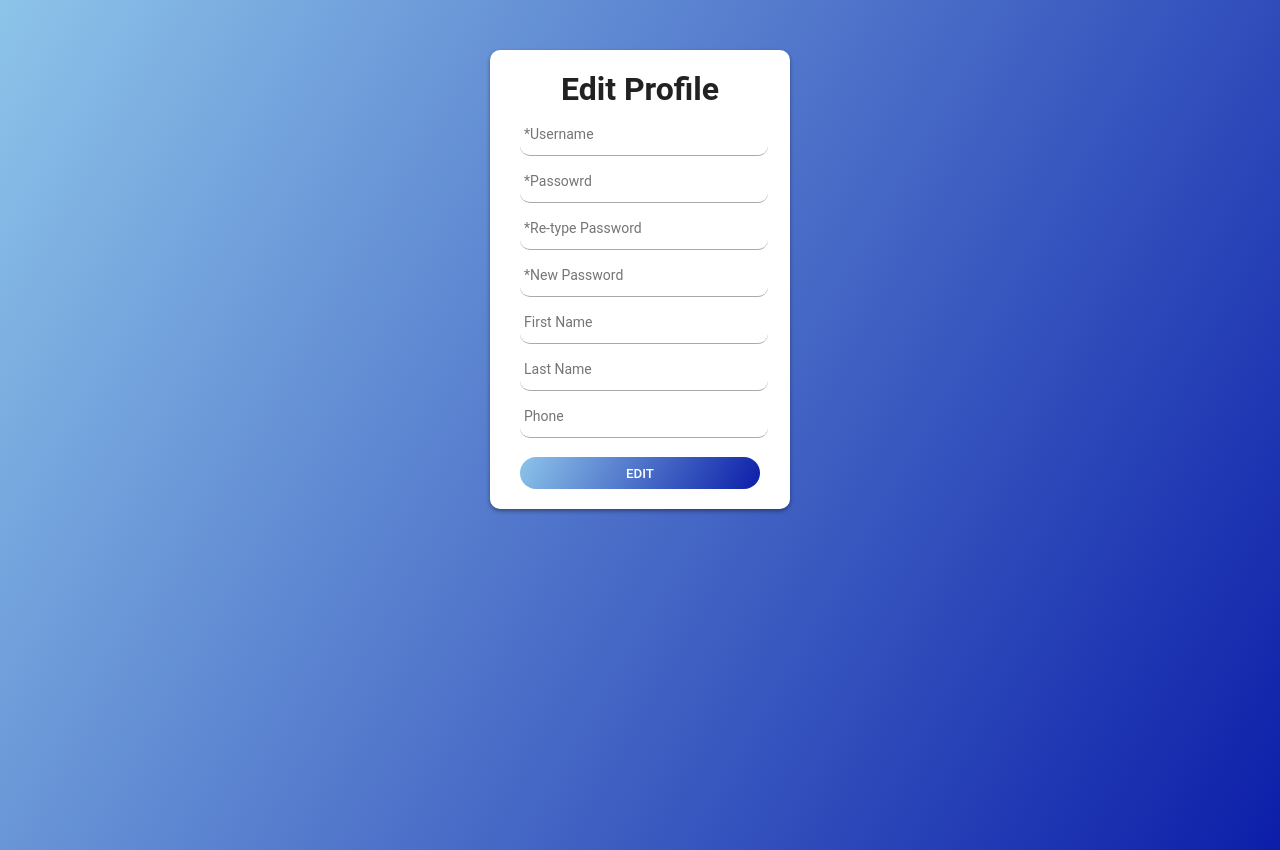
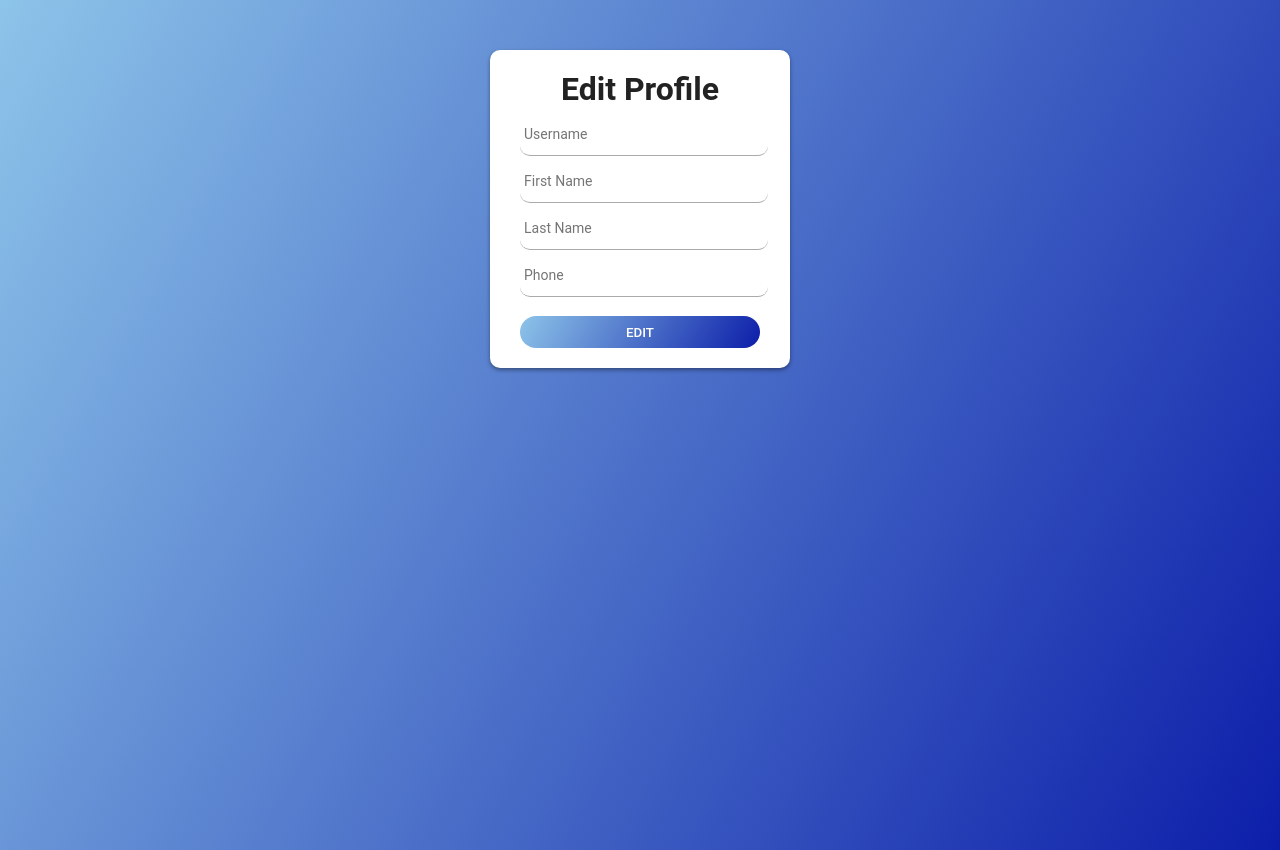
Before and after one commit to minh26799/WebProgramming-WebsiteforDrugStore, a PHP site: page /views/editProfile.php in a window 1280 px wide. Run offline with PHP 8.4, Linux system fonts and the light colour scheme.

Commit message:
New change

```diff
--- a/views/editProfile.php
+++ b/views/editProfile.php
@@ -9,28 +9,8 @@
     <link rel="stylesheet" href="../assets/css/registerBoxStyle.css">
     <script language="JavaScript" type="text/javascript" src="../views/validator.js"></script>
     <style>
-        /* width */
-        ::-webkit-scrollbar {
-            width: 10px;
-        }
-
-        /* Track */
-        ::-webkit-scrollbar-track {
-            background: #f1f1f1;
-        }
-
-        /* Handle */
-        ::-webkit-scrollbar-thumb {
-            background: #888;
-        }
-
-        /* Handle on hover */
-        ::-webkit-scrollbar-thumb:hover {
-            background: #555;
-        }
-
         body {
-            overflow: scroll;
+            overflow-y: scroll;
         }
     </style>
     <title>Register</title>
@@ -42,20 +22,8 @@
         <span class="form-message" id="response" href="javascript: reload()"></span>
         <div class="account-info">
             <div class="form-group">
-                <input type="text" name="username" placeholder="*Username" id="Username" class="TextField form-control" rules="required" />
+                <input type="text" name="username" placeholder="Username" id="Username" class="TextField form-control" rules="required" />
                 <span class="form-message" id="uname"></span>
-            </div>
-            <div class="form-group">
-                <input type="password" name="password" placeholder="*Passowrd" id="Password" class="PasswordField form-control" rules="required|min:6" />
-                <span class="form-message"></span>
-            </div>
-            <div class="form-group">
-                <input type="password" name="password3" placeholder="*Re-type Password" id="Password2" class="PasswordField form-control" rules="required|min:6" />
-                <span class="form-message"></span>
-            </div>
-            <div class="form-group">
-                <input type="password" name="password2" placeholder="*New Password" id="RetypePassword" class="PasswordField form-control" rules="required" />
-                <span class="form-message"></span>
             </div>
             <div class="form-group">
                 <input type="text" name="firstname" placeholder="First Name" id="Firstname" class="TextField form-control" rules="required" />
@@ -88,13 +56,7 @@
                     Validator.isRequired('#Firstname', 'Please fill your first name'),
                     Validator.isRequired('#Lastname', 'Please fill your last name'),
                     Validator.isRequired('#Phone', 'Please fill your phone number'),
-                    Validator.phoneCheck('#Phone', 'Phone must be in correct form'),
-                    Validator.isRequired('#Password', 'Password must be filled'),
-                    Validator.minLength('#Password', 8, 'Password is at least 8 characters'),
-                    Validator.isConfirmed('#Password2', function() {
-                        return document.querySelector('#Password').value
-                    }, "Old Passowrd is not correct"),
-                    Validator.passwordCheck('#Password')
+                    Validator.phoneCheck('#Phone', 'Phone must be in correct form')
                 ],
             });
         });
```
